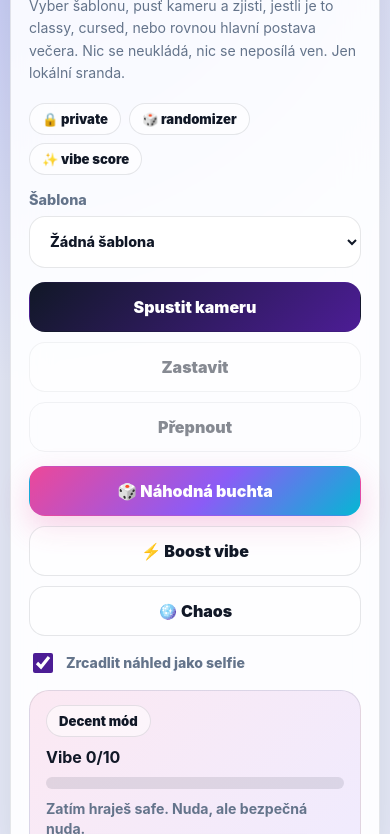
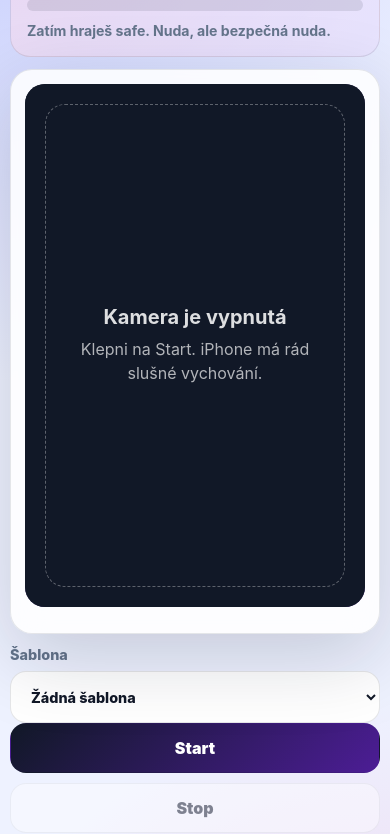
Before and after one commit to Martyparty1988/Oholbuchtu, a website built with Vite: page index.html in a window 390 px wide. Shown: the part 161-995 px from the top of the page. Built offline with nearby package versions, Linux system fonts and the light colour scheme.

Commit message:
Convert layout to mobile PWA app shell

```diff
--- a/index.html
+++ b/index.html
@@ -2,11 +2,11 @@
 <html lang="cs">
 <head>
     <meta charset="UTF-8">
-    <meta name="viewport" content="width=device-width, initial-scale=1.0, viewport-fit=cover">
+    <meta name="viewport" content="width=device-width, initial-scale=1.0, viewport-fit=cover, user-scalable=no">
     <meta name="theme-color" content="#111827">
     <meta name="apple-mobile-web-app-capable" content="yes">
     <meta name="apple-mobile-web-app-status-bar-style" content="black-translucent">
-    <meta name="description" content="Srandovní soukromá AR appka pro porovnání šablon, vibe score a lehce drzé verdikty. Kamera běží pouze lokálně v zařízení.">
+    <meta name="description" content="Srandovní soukromá mobilní PWA AR appka pro porovnání šablon, vibe score a lehce drzé verdikty. Kamera běží pouze lokálně v zařízení.">
     <title>Ohol Buchtu Studio</title>
 
     <link rel="manifest" href="%BASE_URL%manifest.json">
@@ -16,24 +16,37 @@
 </head>
 <body>
     <main class="app-shell" aria-labelledby="app-title">
-        <section class="hero-card">
-            <div class="hero-copy">
-                <p class="eyebrow">Totálně seriózní ne-seriózní AR appka</p>
-                <h1 id="app-title">Ohol Buchtu Studio</h1>
-                <p class="lead">
-                    Vyber šablonu, pusť kameru a zjisti, jestli je to classy, cursed, nebo rovnou hlavní postava večera.
-                    Nic se neukládá, nic se neposílá ven. Jen lokální sranda.
-                </p>
+        <section class="top-panel">
+            <div class="brand-block">
+                <p class="eyebrow">srandovní AR PWA</p>
+                <h1 id="app-title">Ohol Buchtu</h1>
+            </div>
 
-                <div class="mini-badges" aria-label="Výhody aplikace">
-                    <span>🔒 private</span>
-                    <span>🎲 randomizer</span>
-                    <span>✨ vibe score</span>
+            <div class="fun-panel compact" aria-live="polite">
+                <div class="fun-panel-header">
+                    <span id="template-label" class="template-pill">Decent mód</span>
+                    <strong id="template-vibe" class="fun-score">Vibe 0/10</strong>
+                </div>
+                <div class="vibe-meter" aria-hidden="true">
+                    <span id="vibe-fill"></span>
+                </div>
+                <p id="template-joke" class="fun-joke">Vyber šablonu a appka tě s láskou zhodnotí.</p>
+            </div>
+        </section>
+
+        <section class="stage-card" aria-label="AR náhled">
+            <div id="video-container" class="video-container mirrored">
+                <video id="video" autoplay playsinline muted aria-label="Živý náhled kamery"></video>
+                <canvas id="canvas" class="overlay" aria-hidden="true"></canvas>
+                <div id="empty-state" class="empty-state">
+                    <strong>Kamera je vypnutá</strong>
+                    <span>Klepni na Start. iPhone má rád slušné vychování.</span>
                 </div>
             </div>
+        </section>
 
-            <div class="controls" aria-label="Ovládání aplikace">
-                <label class="field" for="template-select">
+        <section class="bottom-panel" aria-label="Ovládání aplikace">
+            <label class="field compact-field" for="template-select">
                 <span>Šablona</span>
                 <select id="template-select">
                     <option value="none">Žádná šablona</option>
@@ -48,48 +61,23 @@
             </label>
 
             <div class="button-row camera-row">
-                    <button id="start-camera" class="button primary" type="button">Spustit kameru</button>
-                    <button id="stop-camera" class="button" type="button" disabled>Zastavit</button>
-                    <button id="switch-camera" class="button ghost" type="button" disabled>Přepnout</button>
+                <button id="start-camera" class="button primary" type="button">Start</button>
+                <button id="stop-camera" class="button" type="button" disabled>Stop</button>
+                <button id="switch-camera" class="button ghost" type="button" disabled>Zadní kamera</button>
             </div>
 
             <div class="button-row fun-row">
-                    <button id="random-template" class="button fun" type="button">🎲 Náhodná buchta</button>
-                    <button id="boost-vibe" class="button fun ghost" type="button">⚡ Boost vibe</button>
+                <button id="random-template" class="button fun" type="button">🎲 Random</button>
+                <button id="boost-vibe" class="button fun ghost" type="button">⚡ Boost</button>
                 <button id="chaos-mode" class="button fun ghost" type="button">🪩 Chaos</button>
             </div>
 
+            <div class="footer-controls">
                 <label class="toggle">
                     <input id="mirror-toggle" type="checkbox" checked>
-                    <span>Zrcadlit náhled jako selfie</span>
+                    <span>Zrcadlit selfie</span>
                 </label>
-
-                <div class="fun-panel" aria-live="polite">
-                    <div class="fun-panel-header">
-                        <span id="template-label" class="template-pill">Decent mód</span>
-                        <strong id="template-vibe" class="fun-score">Vibe 0/10</strong>
-                    </div>
-                    <div class="vibe-meter" aria-hidden="true">
-                        <span id="vibe-fill"></span>
-                    </div>
-                    <p id="template-joke" class="fun-joke">Vyber šablonu a appka tě bez milosti, ale s láskou, zhodnotí.</p>
-                </div>
-            </div>
-        </section>
-
-        <section class="stage-card" aria-label="AR náhled">
-            <div id="video-container" class="video-container mirrored">
-                <video id="video" autoplay playsinline muted aria-label="Živý náhled kamery"></video>
-                <canvas id="canvas" class="overlay" aria-hidden="true"></canvas>
-                <div id="empty-state" class="empty-state">
-                    <strong>Kamera je vypnutá</strong>
-                    <span>Spusť ji nahoře. iPhone má rád, když se ho člověk hezky zeptá, ne když mu tam kamera vletí jak exekutor.</span>
-                </div>
-            </div>
-
-            <div class="status-grid">
-                <p id="status" class="status" role="status" aria-live="polite">Připraveno. Vyber šablonu, hoď random nebo rovnou zapni kameru.</p>
-                <p class="privacy-note">🔒 Lokální zpracování • bez uploadu • bez ukládání fotek nebo videa</p>
+                <p id="status" class="status" role="status" aria-live="polite">Připraveno. Vyber šablonu nebo zapni kameru.</p>
             </div>
         </section>
     </main>
```
Lines whose indentation alone changed are shown as unchanged.
